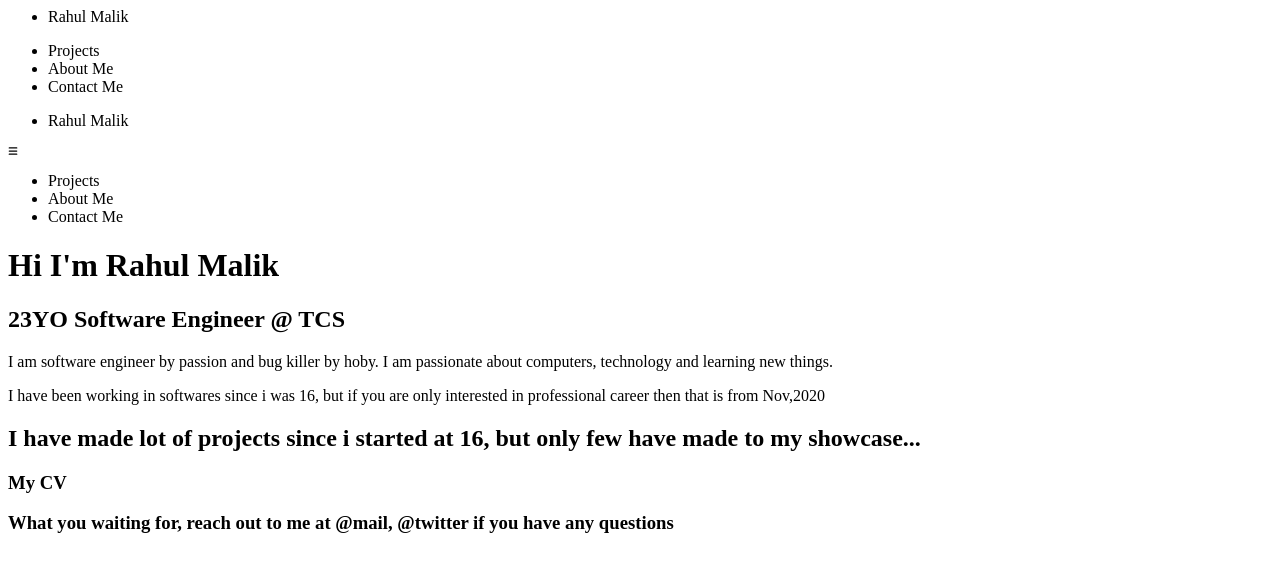
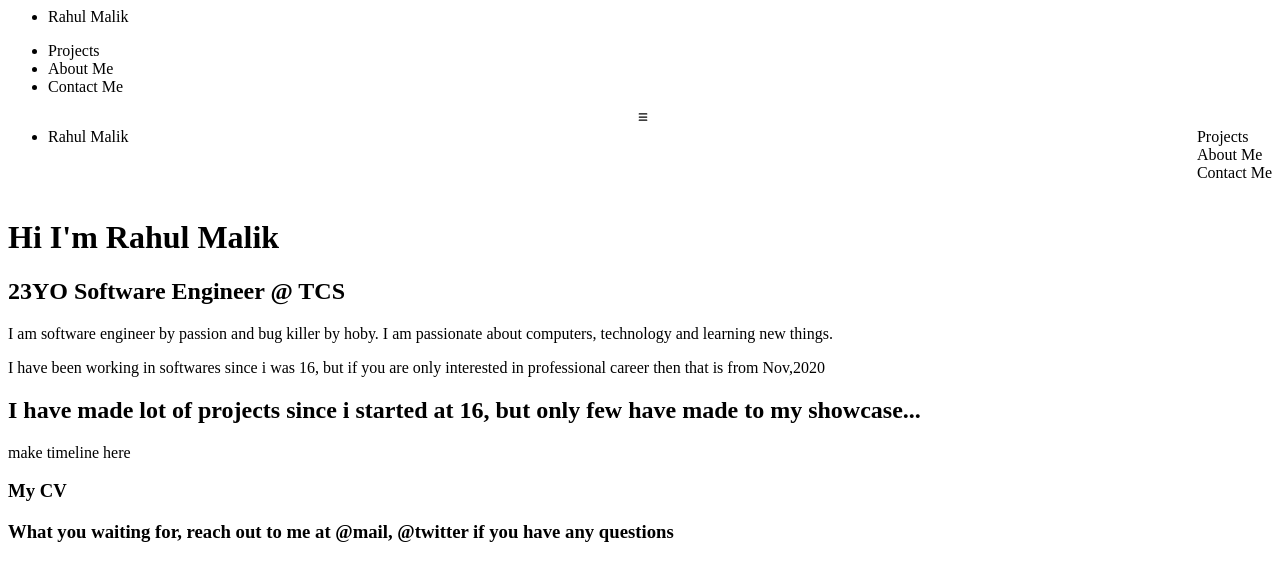
Before and after one commit to irahulmalik/MyPortfolio-new, an Angular app: page / in a window 1280 px wide. Shown: the top 580 px of the page. Built offline with nearby package versions, Linux system fonts and the light colour scheme.

Commit message:
2 files modified

```diff
--- a/src/app/components/home/home.component.html
+++ b/src/app/components/home/home.component.html
@@ -66,7 +66,7 @@
     </div>
     <div class="aboutme">
       <div class="my-history">
-        <div class="timeline"></div>
+        <div class="timeline">make timeline here</div>
       </div>
       <div class="doc">
         <div class="doc-aat"></div>
--- a/src/app/components/home/home.component.scss
+++ b/src/app/components/home/home.component.scss
@@ -0,0 +1,30 @@
+.container {
+  margin: 0;
+  padding: 0;
+  .navbar {
+    .desktop-navbar {
+      display: hidden;
+    }
+    .mobile-navbar {
+      display: flex;
+      justify-content: space-between;
+      .logo {
+      }
+      .menu-options-hidden {
+      }
+      .menu-options {
+        display: flex;
+        justify-content: space-evenly;
+
+        ul {
+          li {
+            list-style: none;
+            a {
+              text-decoration: none;
+            }
+          }
+        }
+      }
+    }
+  }
+}
```
